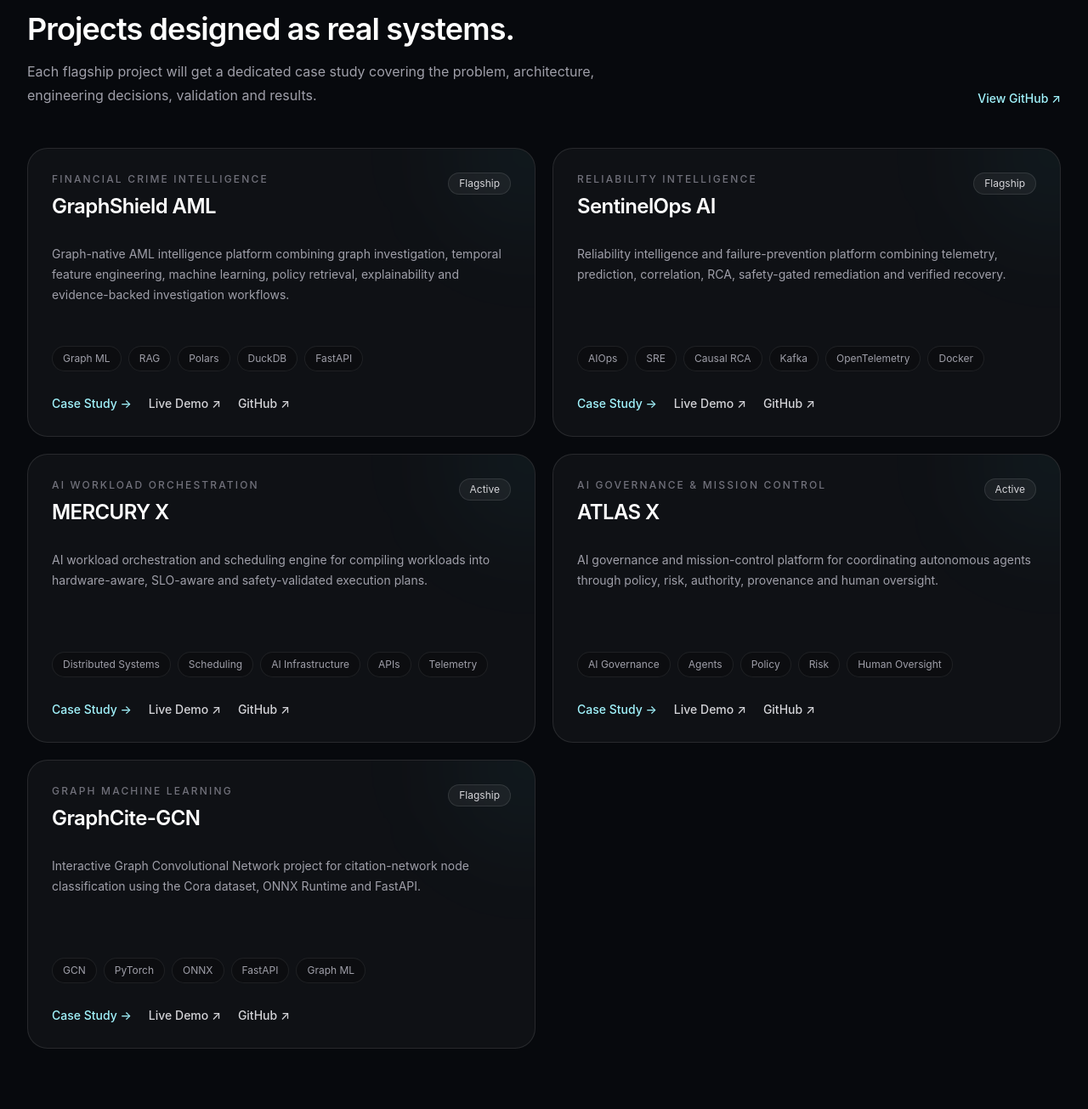
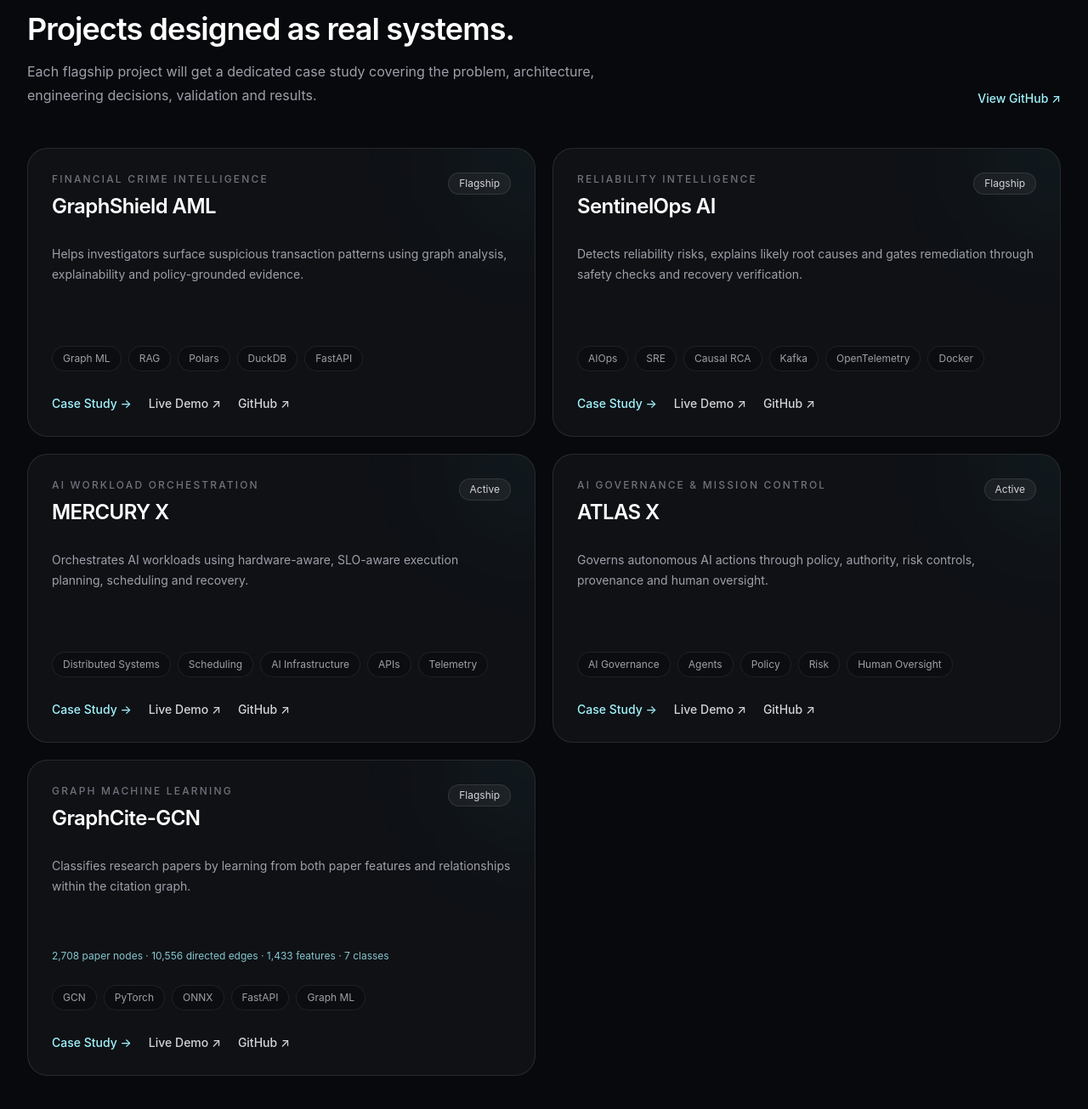
Before and after one commit to abhay799/abhay-portfolio, a Next.js app: page / in a window 1280 px wide. Shown: the part 2878-4183 px from the top of the page at 85% size. Built offline with nearby package versions, Linux system fonts and the light colour scheme.

Commit message:
Simplify project card content

```diff
--- a/components/ProjectCard.tsx
+++ b/components/ProjectCard.tsx
@@ -15,10 +15,12 @@
             <p className="mb-2 text-xs font-medium uppercase tracking-[0.18em] text-zinc-500">
               {project.eyebrow}
             </p>
+
             <h3 className="text-2xl font-semibold tracking-tight text-white">
               {project.title}
             </h3>
           </div>
+
           <span className="rounded-full border border-white/10 bg-white/5 px-3 py-1 text-xs text-zinc-300">
             {project.status}
           </span>
@@ -27,6 +29,12 @@
         <p className="min-h-24 text-sm leading-6 text-zinc-400">
           {project.description}
         </p>
+
+        {project.metric && (
+          <p className="mt-3 text-xs leading-5 text-cyan-200/80">
+            {project.metric}
+          </p>
+        )}
 
         <div className="mt-6 flex flex-wrap gap-2">
           {project.tags.map((tag) => (
--- a/data/site.ts
+++ b/data/site.ts
@@ -102,13 +102,14 @@
   health?: string;
   readiness?: string;
   caseStudy?: string;
+  metric?: string;
 };
 
 export const graphShieldProject: Project = {
   title: "GraphShield AML",
   eyebrow: "Financial Crime Intelligence",
   description:
-    "Graph-native AML intelligence platform combining graph investigation, temporal feature engineering, machine learning, policy retrieval, explainability and evidence-backed investigation workflows.",
+    "Helps investigators surface suspicious transaction patterns using graph analysis, explainability and policy-grounded evidence.",
   status: "Flagship",
   tags: [
     "Graph ML",
@@ -133,7 +134,7 @@
   title: "SentinelOps AI",
   eyebrow: "Reliability Intelligence",
   description:
-    "Reliability intelligence and failure-prevention platform combining telemetry, prediction, correlation, RCA, safety-gated remediation and verified recovery.",
+    "Detects reliability risks, explains likely root causes and gates remediation through safety checks and recovery verification.",
   status: "Flagship",
   tags: [
     "AIOps",
@@ -160,7 +161,7 @@
   title: "MERCURY X",
   eyebrow: "AI Workload Orchestration",
   description:
-    "AI workload orchestration and scheduling engine for compiling workloads into hardware-aware, SLO-aware and safety-validated execution plans.",
+    "Orchestrates AI workloads using hardware-aware, SLO-aware execution planning, scheduling and recovery.",
   status: "Active",
   tags: [
     "Distributed Systems",
@@ -178,7 +179,7 @@
   title: "ATLAS X",
   eyebrow: "AI Governance & Mission Control",
   description:
-    "AI governance and mission-control platform for coordinating autonomous agents through policy, risk, authority, provenance and human oversight.",
+    "Governs autonomous AI actions through policy, authority, risk controls, provenance and human oversight.",
   status: "Active",
   tags: [
     "AI Governance",
@@ -201,7 +202,9 @@
     title: "GraphCite-GCN",
     eyebrow: "Graph Machine Learning",
     description:
-      "Interactive Graph Convolutional Network project for citation-network node classification using the Cora dataset, ONNX Runtime and FastAPI.",
+      "Classifies research papers by learning from both paper features and relationships within the citation graph.",
+    metric:
+      "2,708 paper nodes · 10,556 directed edges · 1,433 features · 7 classes",
     status: "Flagship",
     tags: [
       "GCN",
```
